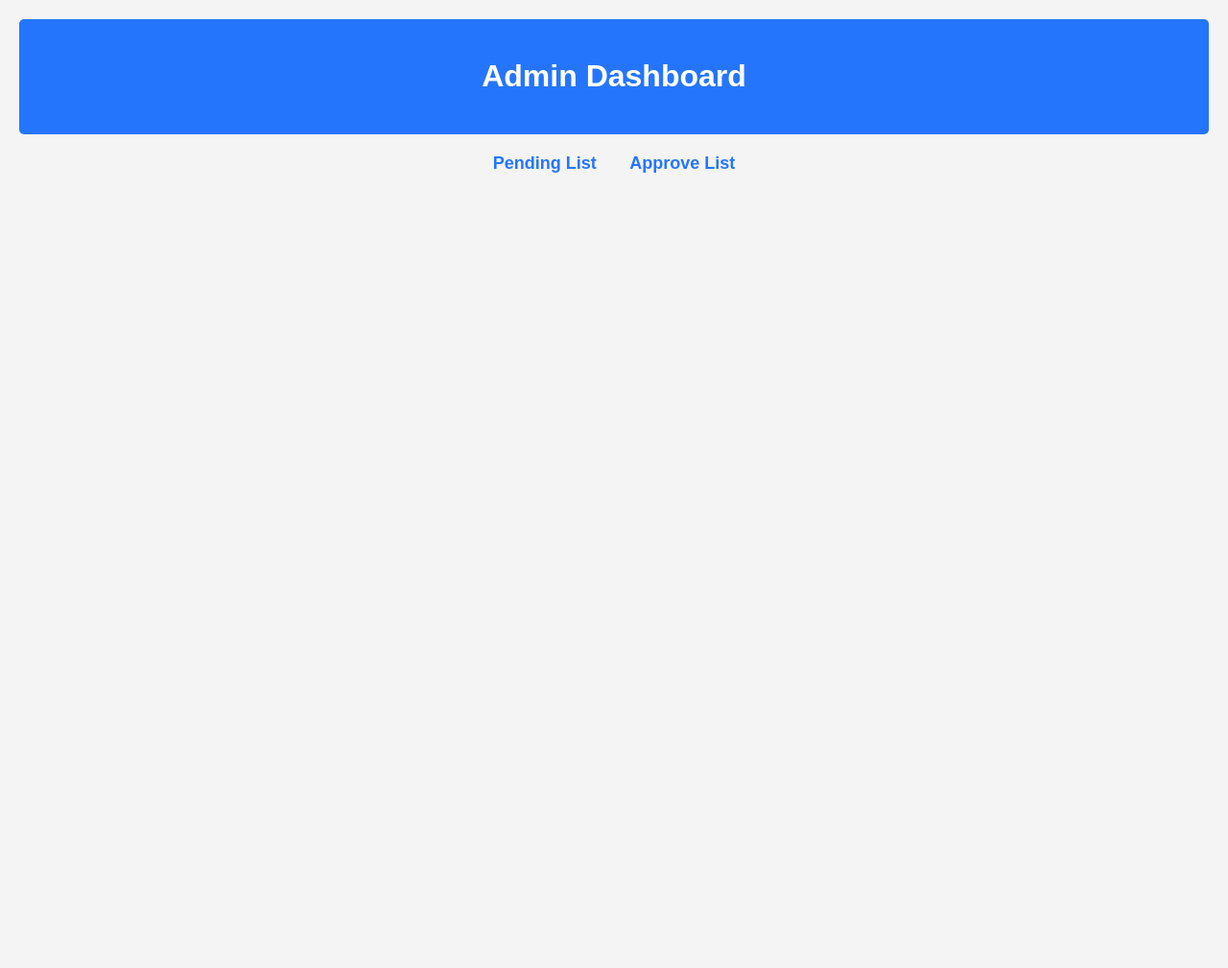
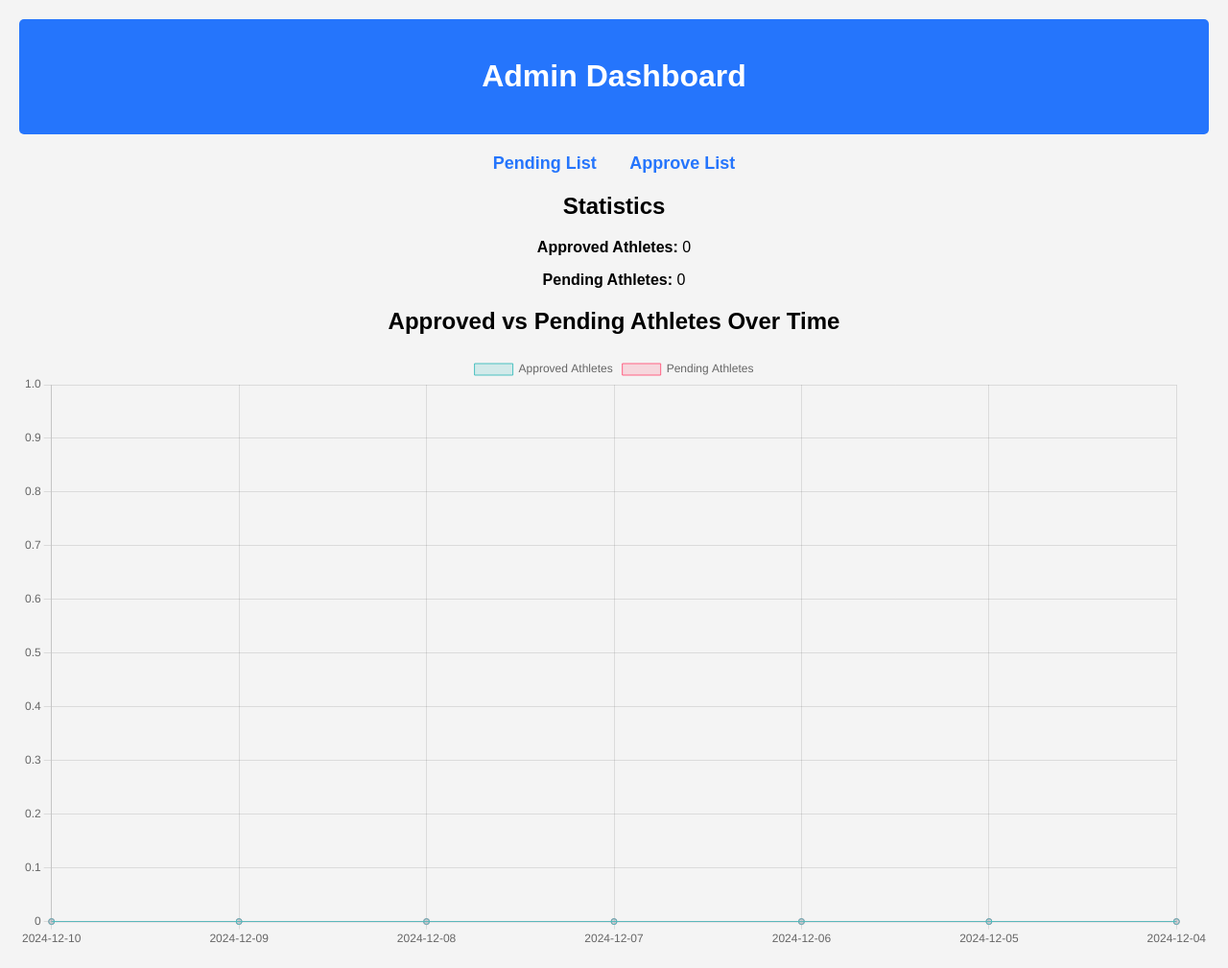
Before and after one commit to MicoDan/python_work, a Django app: page /adminhome in a window 1280 px wide. Shown: the whole page at 96% size. Before the commit the page ends 180 px from the top, so only its background shows below. Run offline with Django 4.2, Linux system fonts and the light colour scheme; data that the repository does not hold is empty.

Commit message:
python work

```diff
--- a/django_app/company/models.py
+++ b/django_app/company/models.py
@@ -15,6 +15,7 @@ class Register(models.Model):
     password = models.CharField(max_length=20)
     confirm_password = models.CharField(max_length=20)
     Status = models.BooleanField(default=False)
+    created_at = models.DateTimeField(auto_now_add=True)
 
     def __str__(self):
         return self.username
--- a/django_app/company/urls.py
+++ b/django_app/company/urls.py
@@ -1,5 +1,6 @@
 from django.urls import path
 from . import views
+from .views import  admin_dashboard
 
 urlpatterns = [
     path('', views.home, name='home_page'),
@@ -10,7 +11,8 @@ urlpatterns = [
     path('pending/', views.pending, name='pending_list'),
     path('approve/<int:id>/', views.approve, name='approve'),
     path('delete/<int:id>/', views.delete, name='delete'),
-    path('approved', views.approved,name='approve_list'),
+    path('approved', views.approved, name='approve_list'),
+    path('approved/api', views.approved_api, name='approve_api'),
     path('delete/approved_user/<int:id>/', views.delete_approved_user, name='delete_approved_user'),
     path('metrics', views.metrics),
     path('health', views.health),
@@ -18,5 +20,6 @@ urlpatterns = [
     path('report/', views.report, name='report'),  # No username needed
     path('report/<str:username>/', views.report, name='report_with_username'),  # Username is optional
     path('training',views.training_plan),
-    path('tips',views.tips)
+    path('tips',views.tips),
+    path('dashboard/', admin_dashboard, name='admin_dashboard'),
 ]
--- a/django_app/company/views.py
+++ b/django_app/company/views.py
@@ -1,7 +1,8 @@
 from django.shortcuts import render, redirect, HttpResponse, get_object_or_404
 from .models import ContactDetails, Register, PersonalInfo, CardioData, Metric
-from datetime import datetime
+from datetime import datetime, timedelta
 from django.urls import reverse
+from django.http import JsonResponse
 
 # Home page view
 def home(request):
@@ -52,7 +53,29 @@ def adminlogin(request):
 
 # Admin dashboard view
 def admin_dashboard(request):
-    return render(request, 'html/admin_dashboard.html')
+    # Fetch counts for approved and pending athletes
+    approved_count = Register.objects.filter(Status=True).count()
+    pending_count = Register.objects.filter(Status=False).count()
+
+    # Example: Fetch historical data for the last 7 days
+    today = datetime.now()
+    dates = [(today - timedelta(days=i)).strftime('%Y-%m-%d') for i in range(7)]
+    approved_counts = []
+    pending_counts = []
+
+    for date in dates:
+        approved_counts.append(Register.objects.filter(Status=True, created_at__date=date).count())
+        pending_counts.append(Register.objects.filter(Status=False, created_at__date=date).count())
+
+    context = {
+        'approved_count': approved_count,
+        'pending_count': pending_count,
+        'dates': dates,
+        'approved_counts': approved_counts,
+        'pending_counts': pending_counts,
+    }
+
+    return render(request, 'html/admin_dashboard.html', context)
 
 # View for pending user registrations
 def pending(request):
@@ -74,6 +97,11 @@ def delete(request, id):
 def approved(request):
     approved_users = Register.objects.filter(Status=True)
     return render(request, 'html/approve.html', {'approved_users': approved_users})
+
+def approved_api(request):
+    approved_users = Register.objects.filter(Status=True)
+    users_list = list(approved_users.values())
+    return JsonResponse(users_list, safe=False)
 
 def delete_approved_user(request, id):
     data = get_object_or_404(Register, id=id)
@@ -518,7 +546,7 @@ def report(request, username=None):
                                               cardio_data.diastolic, cardio_data.ldlCholesterol, cardio_data.hdlCholesterol)
 
             fitness = fitness_score(int(cardio_data.vo2_max), int(cardio_data.recovery_time), int(cardio_data.hrv))
-            cardiovascular_risk = cardiovascular_risk_score(cardio_data.ldlCholesterol,
+            cardisovascular_risk = cardiovascular_risk_score(cardio_data.ldlCholesterol,
                                                             cardio_data.hdlCholesterol, cardio_data.fastingBloodSugar)
         else:
             # If no cardio data, set default or handle appropriately
--- a/django_app/templates/html/admin_dashboard.html
+++ b/django_app/templates/html/admin_dashboard.html
@@ -5,7 +5,8 @@
     <meta charset="UTF-8">
     <meta name="viewport" content="width=device-width, initial-scale=1.0">
     <title>Admin Dashboard</title>
-    <link rel="stylesheet" href="static/css/admin_dashboard.css">
+    <link rel="stylesheet" href="{% static 'css/admin_dashboard.css' %}">
+    <script src="https://cdn.jsdelivr.net/npm/chart.js"></script>
 </head>
 <body>
     <div class="container">
@@ -14,10 +15,49 @@
         </header>
         <nav>
             <ul>
-                <li><a href="pending">Pending List</a></li>
-                <li><a href="approved">Approve List</a></li>
+                <li><a href="{% url 'pending_list' %}">Pending List</a></li>
+                <li><a href="{% url 'approve_list' %}">Approve List</a></li>
             </ul>
         </nav>
+        <div class="stats">
+            <h2>Statistics</h2>
+            <p><strong>Approved Athletes:</strong> {{ approved_count }}</p>
+            <p><strong>Pending Athletes:</strong> {{ pending_count }}</p>
+        </div>
+        <div class="chart-container">
+            <h2>Approved vs Pending Athletes Over Time</h2>
+            <canvas id="athleteChart" width="400" height="200"></canvas>
+        </div>
     </div>
+
+    <script>
+        const ctx = document.getElementById('athleteChart').getContext('2d');
+        const athleteChart = new Chart(ctx, {
+            type: 'line',
+            data: {
+                labels: {{ dates|safe }},
+                datasets: [{
+                    label: 'Approved Athletes',
+                    data: {{ approved_counts|safe }},
+                    borderColor: 'rgba(75, 192, 192, 1)',
+                    backgroundColor: 'rgba(75, 192, 192, 0.2)',
+                    borderWidth: 1
+                }, {
+                    label: 'Pending Athletes',
+                    data: {{ pending_counts|safe }},
+                    borderColor: 'rgba(255, 99, 132, 1)',
+                    backgroundColor: 'rgba(255, 99, 132, 0.2)',
+                    borderWidth: 1
+                }]
+            },
+            options: {
+                scales: {
+                    y: {
+                        beginAtZero: true
+                    }
+                }
+            }
+        });
+    </script>
 </body>
 </html>
--- /dev/null
+++ b/processed_dataset.csv
@@ -0,0 +1,5 @@
+id,name,email,username,password,confirm_password,Status,created_at,year,month,day,is_password_test
+0.0,Mico Dan,micodan369@gmail.com,dan,test,test,True,2024-01-01 00:00:00+00:00,2024,1,1,1
+0.4,gloria,gloria@gmail.com,gloria,gloria,gloria,True,2024-11-22 12:11:25.669000+00:00,2024,11,22,0
+0.6,test,test@gmail.com,test,test,test,True,2024-11-23 07:56:41.956000+00:00,2024,11,23,1
+1.0,Celia,celia@gmail.com,celia,celia,celia,True,2024-11-25 11:51:44.997000+00:00,2024,11,25,0
```
Also changed, not shown: dataframe_exercise.py (added, +69 -0 lines), django_app/company/migrations/0021_register_created_at.py (added), fastapi/README.md (deleted), 6 other files.
